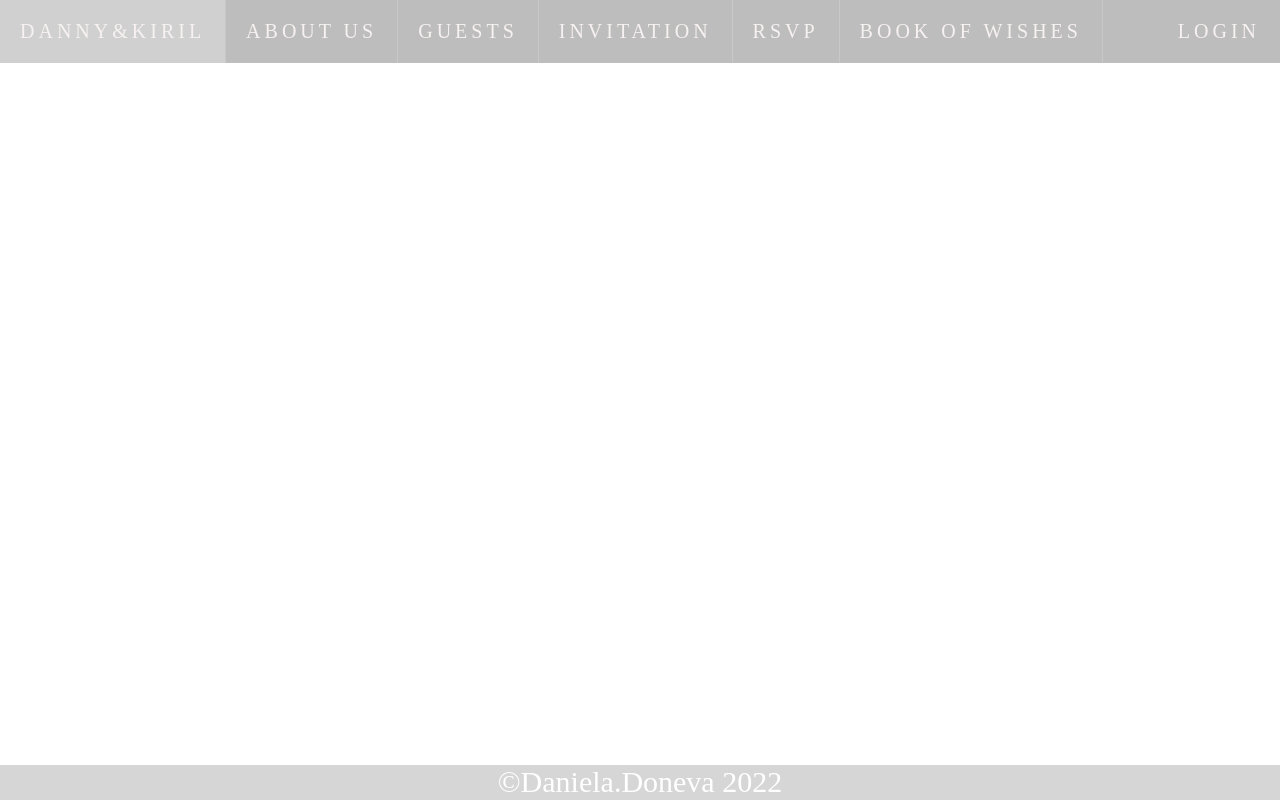
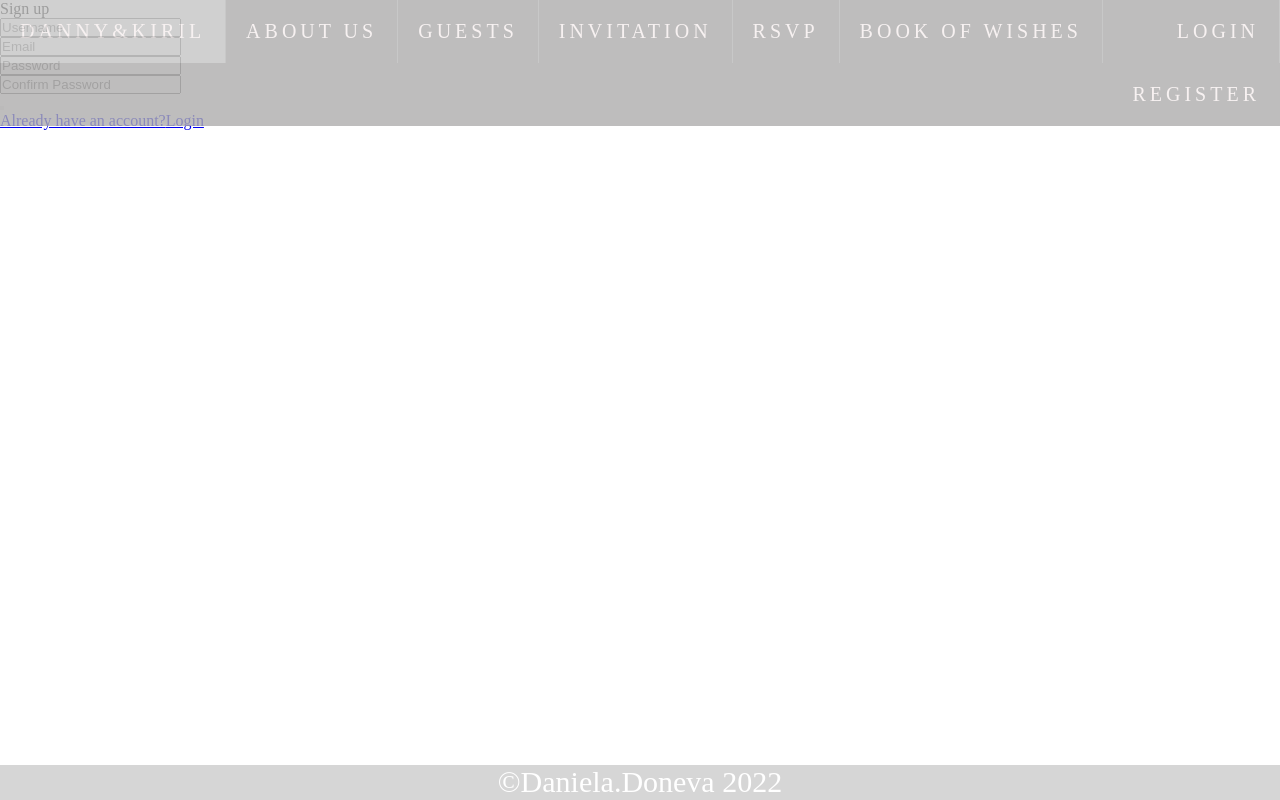
Before and after one commit to DannyDoneva96/Project-My-Wedding, a React (Create React App) app in the folder client/: page /register in a window 1280 px wide. Built offline with nearby package versions, Linux system fonts and the light colour scheme.

Commit message:
add register form only html for now

```diff
--- a/client/src/App.js
+++ b/client/src/App.js
@@ -6,6 +6,8 @@ import {Footer } from './components/Footer'
 import {Invitation } from './components/Invitation'
 import { About } from './components/About'
 import {Wishes} from './components/Wishes'
+import {Register} from './components/Register'
+
 function App() {
   return (
     <div className="App">
@@ -25,6 +27,9 @@ function App() {
       <Routes>
         <Route path="/wishingBook" element= {<Wishes />} />
       </Routes>
+      <Routes>
+        <Route path="/register" element= {<Register />} />
+      </Routes>
       <Footer  />
       </body>
     </div>
--- a/client/src/components/Header.js
+++ b/client/src/components/Header.js
@@ -24,6 +24,9 @@ export const Header = () => {
                 <li style={{ float: "right" }}>
                     <a href="/login">Login</a>
                 </li>
+                <li style={{ float: "right" }}>
+                    <a href="/register">Register</a>
+                </li>
             </ul>
         </div>
         </header>)
--- a/client/src/components/Invitation.js
+++ b/client/src/components/Invitation.js
@@ -1,6 +1,6 @@
 
 const flowerPicTop = new URL("/public/images/top-right-corner.png", import.meta.url)
-const flowerPicBottom = new URL("/public/images/botton-left-corner.png", import.meta.url)
+const flowerPicBottom = new URL("/public/images/left-bottom.png", import.meta.url)
 export const Invitation = () => {
     return (<div className="invBck">
 
--- /dev/null
+++ b/client/src/components/Register.js
@@ -0,0 +1,42 @@
+
+
+export const Register = () => {
+
+    return (
+        <div className="wrapperReg">
+            <span className="form-heading">Sign up</span>
+            <form action="">
+                <div className="input-group">
+                    <i className="fas fa-user"></i>
+                    <input type="text" placeholder="Username" required></input>
+                    <span className="bar"></span>
+                </div>
+                <div className="input-group">
+                    <i className="fas fa-envelope"></i>
+                    <input type="email" placeholder="Email" required></input>
+                    <span className="bar"></span>
+                </div>
+                <div className="input-group">
+                    <i className="fas fa-lock"></i>
+                    <input type="password" placeholder="Password" required></input>
+                    <span className="bar"></span>
+                </div>
+                <div className="input-group">
+                    <i className="fas fa-lock"></i>
+                    <input type="password" placeholder="Confirm Password" required></input>
+                    <span className="bar"></span>
+                </div>
+                <div className="input-group">
+                    <button>
+                <i className="fas fa-telegram-plane"></i>
+                </button>
+                </div>
+                <div className="switch-login">
+                    <a href="/login">Already have an account?<span>Login</span></a>
+                </div>
+
+            </form>
+
+        </div>
+    )
+}
```
Also changed, not shown: 1 other file (tests, documents, lock files or other folders).
